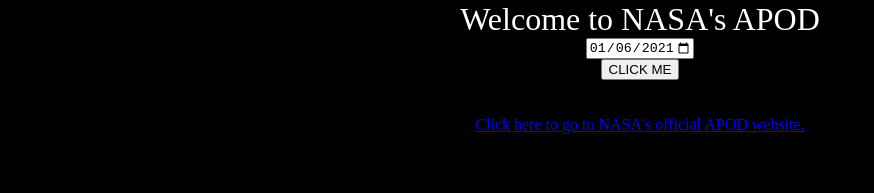
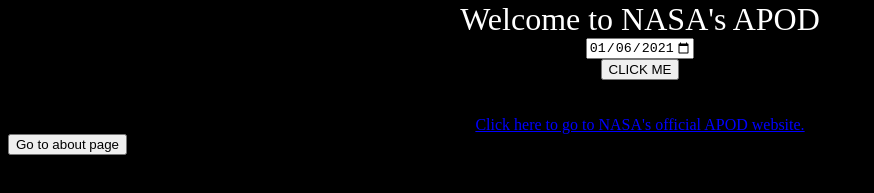
Before and after one commit to AlidaSchefers/NASA-NodeServer, a website: page index.html in a window 1280 px wide. Shown: the part 61-254 px from the top of the page, without its empty margins (0-874 px from the left). Drawn offline with Linux system fonts and the light colour scheme; files whose address does not match are found by name.

Commit message:
added button to go to about page

```diff
--- a/index.html
+++ b/index.html
@@ -7,5 +7,8 @@
 </head>
 <body>
     <script src="/publicpath/index.js"></script>
+    <form action="/aboutpage">
+        <input type="submit" value="Go to about page"/>
+    </form>
 </body>
 </html>
```
